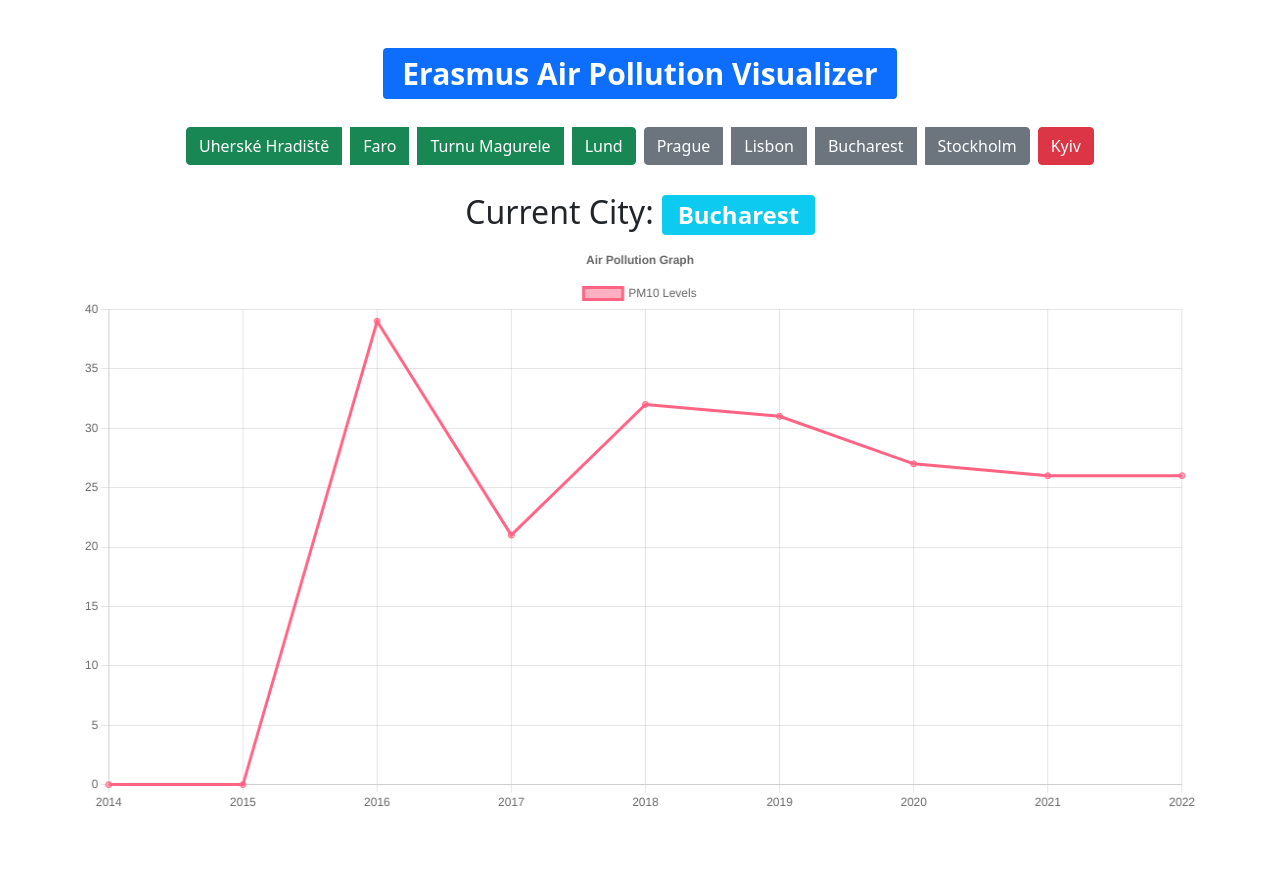
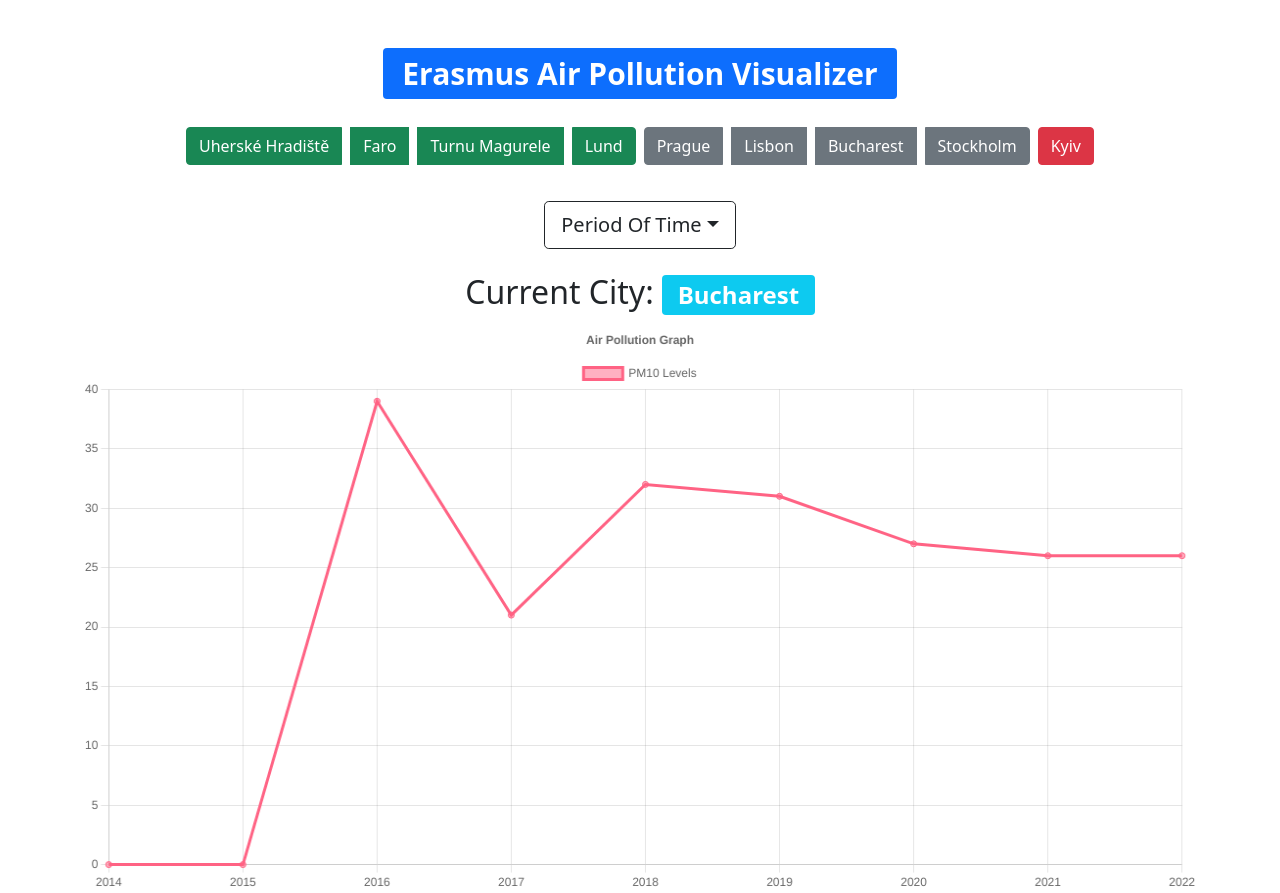
Before and after one commit to zantexee/erasmus-air-pollution-chart, a React (Create React App) app: page / in a window 1280 px wide. Before the commit the page ends 813 px from the top, so only its background shows below. Built offline with nearby package versions, Linux system fonts and the light colour scheme.

Commit message:
created dropdown data-range selection

```diff
--- a/src/App.js
+++ b/src/App.js
@@ -6,6 +6,8 @@ import Button from 'react-bootstrap/Button';
 import ButtonGroup from 'react-bootstrap/ButtonGroup';
 import ButtonToolbar from 'react-bootstrap/ButtonToolbar';
 import Container from 'react-bootstrap/Container';
+import Dropdown from 'react-bootstrap/Dropdown';
+import DropdownButton from 'react-bootstrap/DropdownButton';
 import Row from 'react-bootstrap/Row';
 
 import 'bootstrap/dist/css/bootstrap.min.css';
@@ -19,8 +21,8 @@ function App() {
     });
   return (
     <Container>
-      <Row>
-        <h1 className="text-center">
+      <Row className="text-center">
+        <h1>
           <Badge className="mt-5">Erasmus Air Pollution Visualizer</Badge>
         </h1>
       </Row>
@@ -64,6 +66,22 @@ function App() {
           </ButtonGroup>
         </ButtonToolbar>
       </Row>
+      <Row className="text-center my-3">
+        <DropdownButton
+          className="text-center"
+          menuVariant="light"
+          variant="outline-dark"
+          align="start"
+          title="Period Of Time"
+          size="lg"
+        >
+          <Dropdown.Item>Last Month</Dropdown.Item>
+          <Dropdown.Item>Last 3 Months</Dropdown.Item>
+          <Dropdown.Item>Last 6 Months</Dropdown.Item>
+          <Dropdown.Item>Last Year</Dropdown.Item>
+          <Dropdown.Item>All Time</Dropdown.Item>
+        </DropdownButton>
+      </Row>
       <Row>
         <h2 className="my-2 text-center">
           Current City: <Badge bg="info">{data.text}</Badge>
```
